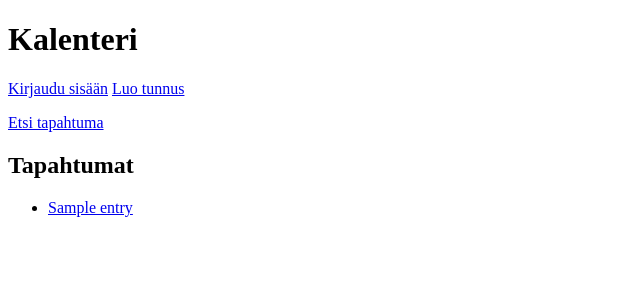
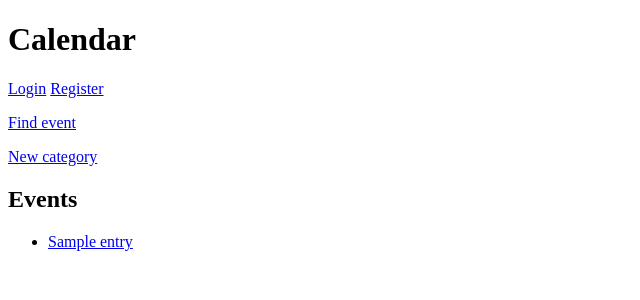
Before and after one commit to dbdizk/ryhma_kalenteri, a Flask app: template templates/index.html in a window 1280 px wide. Shown: the top 300 px of the page, without its empty margins (0-640 px from the left). Run offline with Flask 3, Linux system fonts and the light colour scheme; the template is opened without the code that fills it: most values are stand-ins (such as "Sample title", 1, 10 or a date in 2020).

Commit message:
Finished the category functionalities, apart from search and deletion. Edited schema to have a default category so that nothing breaks if a category that's in use gets deleted.

```diff
--- a/app.py
+++ b/app.py
@@ -110,11 +110,12 @@ def create_entry():
 def edit_entry(entry_id):
     check_login()
     entry = entries.get_entry(entry_id)
+    all_categories = categories.get_categories()
     if not entry:
         abort(404)
     if entry["user_id"] != session["user_id"]:
         abort(403)
-    return render_template("edit_entry.html", entry=entry)
+    return render_template("edit_entry.html", entry=entry, categories=all_categories)
 
 @app.route("/update_entry", methods=["POST"])
 def update_entry():
@@ -134,20 +135,22 @@ def update_entry():
     date=request.form["date"]
     time=request.form["time"]
     duration=request.form["duration"]
+    category_id = request.form["category"]
 
-    entries.update_entry(entry_id, title, description, date, time, duration)
+    entries.update_entry(entry_id, title, description, date, time, duration, category_id)
 
     return redirect("/entry/" + str(entry_id))
 
-@app.route("/delete_entry/<int:entry_id>")
-def delete_entry(entry_id):
-    check_login()
-    entry = entries.get_entry(entry_id)
-    if not entry:
-        abort(404)
-    if entry["user_id"] != session["user_id"]:
-        abort(403)
-    return render_template("delete_entry.html", entry=entry)
+# For later use, after implementing user roles properly. WIP.
+#@app.route("/delete_category")
+#def delete_entry(entry_id):
+#    check_login()
+#    entry = entries.get_entry(entry_id)
+#    if not entry:
+#        abort(404)
+#    if entry["user_id"] != session["user_id"]:
+#        abort(403)
+#    return render_template("delete_entry.html", entry=entry)
 
 @app.route("/confirm_delete", methods=["POST"])
 def confirm_delete():
--- a/db.py
+++ b/db.py
@@ -3,7 +3,7 @@ from flask import g
 
 def get_connection():
     con = sqlite3.connect("database.db")
-    con.execute("PRAGMA foreign_keys = ON")
+    con.execute("PRAGMA foreign_keys = ON;")
     con.row_factory = sqlite3.Row
     return con
 
@@ -18,7 +18,7 @@ def last_insert_id():
     return g.last_insert_id
 
 def query(sql, params=()):
-    conn = get_connection()
+    conn = get_connection
     conn.row_factory = sqlite3.Row
     cursor = conn.cursor()
     cursor.execute(sql, params)
--- a/schema.sql
+++ b/schema.sql
@@ -14,7 +14,7 @@ CREATE TABLE entries (
     time TEXT,
     duration TEXT,
     user_id INTEGER REFERENCES users,
-    category_id INTEGER REFERENCES categories -- Each entry has ONE category
+    category_id INTEGER DEFAULT 1 REFERENCES categories ON DELETE SET DEFAULT
 );
 
 -- Categories table
@@ -60,3 +60,7 @@ CREATE TABLE entry_rsvps (
     status TEXT CHECK(status IN ('attending', 'maybe', 'declined')) NOT NULL DEFAULT 'declined',
     PRIMARY KEY (user_id, entry_id)
 );
+
+-- Create default category
+INSERT INTO categories (id, name) VALUES (1, 'Uncategorized')
+ON CONFLICT (id) DO NOTHING;
--- a/templates/index.html
+++ b/templates/index.html
@@ -2,32 +2,35 @@
 <html>
 
 <head>
-  <title>Kirjautuminen</title>
+  <title>Login</title>
 </head>
 
 <body>
-    <h1>Kalenteri</h1>
+    <h1>Calendar</h1>
   {% if session.username %}
   <p>
-    Olet kirjautunut nimellä {{ session.username }}, id on {{session.user_id}}
-    <br><a href="/logout">Kirjaudu ulos</a>
+    You're logged in as {{ session.username }}, id is {{session.user_id}}
+    <br><a href="/logout">Logout</a>
   </p>
   {%endif%}
   {% if not session.username %}
   <p>
-    <a href="/login">Kirjaudu sisään</a>
-    <a href="/register">Luo tunnus</a>
+    <a href="/login">Login</a>
+    <a href="/register">Register</a>
   </p>
   {%endif%}
   {% if session.username %}
   <p>
-    <a href="/new_entry">Uusi tapahtuma</a>
+    <a href="/new_entry">New event</a>
   </p>
   {%endif%}
   <p>
-    <a href="/find_entry">Etsi tapahtuma</a>
+    <a href="/find_entry">Find event</a>
   </p>
-  <h2>Tapahtumat</h2>
+  <p>
+    <a href="/new_category">New category</a>
+  </p>
+  <h2>Events</h2>
   <ul>
     {% for entry in entries %}
     <li><a href="/entry/{{ entry.id }}">{{ entry.title }}</a></li>
--- a/templates/show_entry.html
+++ b/templates/show_entry.html
@@ -20,6 +20,7 @@
     <main>
         <article>
             <h2>{{ entry.title }}</h2>
+            <p><strong>Category:</strong> {{ entry.category_name }}</p>
             <p><strong>Date:</strong> {{ entry.date }}</p>
             <p><strong>Time:</strong> {{ entry.time }}</p>
             <p><strong>Duration:</strong> {{ entry.duration }}</p>
```
Also changed, not shown: entries.py (+23 -7 lines), templates/delete_category.html (added, +18 -0 lines), templates/edit_entry.html (+7 -0 lines).
